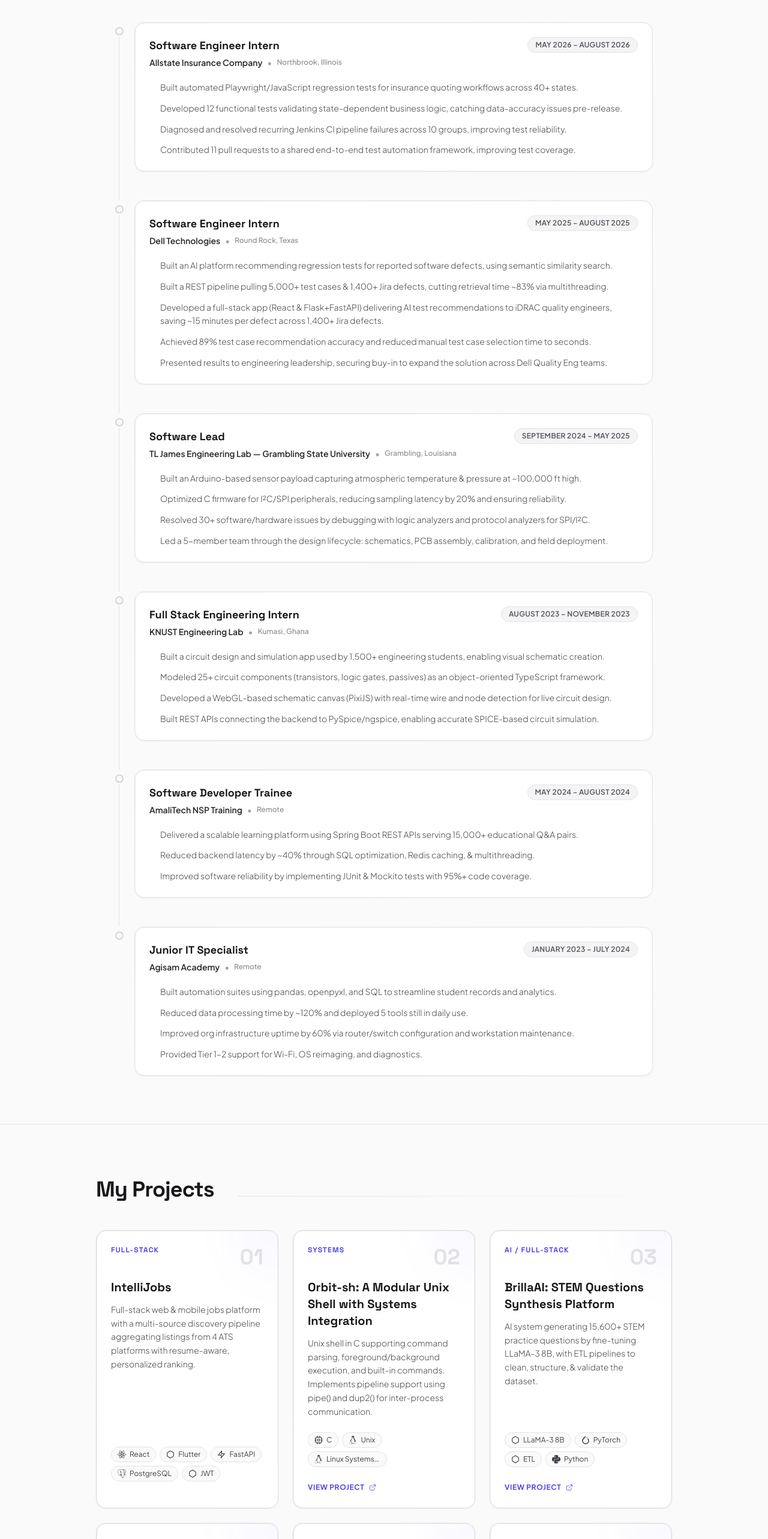
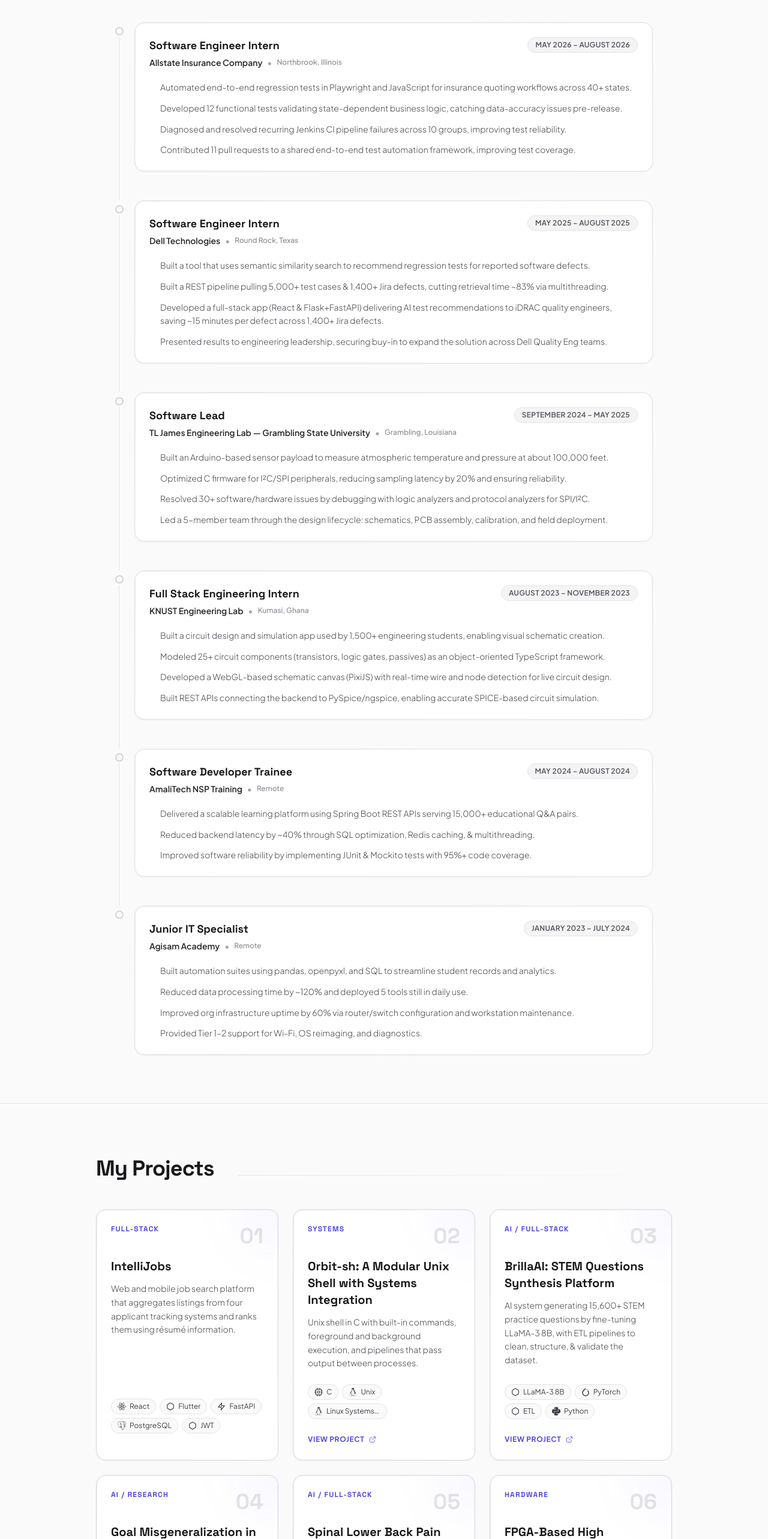
Before and after one commit to henryagyare/henry-portfolio, a React (Vite) app: page / in a window 1280 px wide. Shown: the part 1620-4186 px from the top of the page at 60% size. Built offline with nearby package versions, Linux system fonts and the light colour scheme; no server answers.

Commit message:
Clarify internship and project descriptions

```diff
--- a/src/content.js
+++ b/src/content.js
@@ -82,7 +82,7 @@ export const experience = [
     dates: "May 2026 – August 2026",
     location: "Northbrook, Illinois",
     bullets: [
-      "Built automated Playwright/JavaScript regression tests for insurance quoting workflows across 40+ states.",
+      "Automated end-to-end regression tests in Playwright and JavaScript for insurance quoting workflows across 40+ states.",
       "Developed 12 functional tests validating state-dependent business logic, catching data-accuracy issues pre-release.",
       "Diagnosed and resolved recurring Jenkins CI pipeline failures across 10 groups, improving test reliability.",
       "Contributed 11 pull requests to a shared end-to-end test automation framework, improving test coverage.",
@@ -94,10 +94,9 @@ export const experience = [
     dates: "May 2025 – August 2025",
     location: "Round Rock, Texas",
     bullets: [
-      "Built an AI platform recommending regression tests for reported software defects, using semantic similarity search.",
+      "Built a tool that uses semantic similarity search to recommend regression tests for reported software defects.",
       "Built a REST pipeline pulling 5,000+ test cases & 1,400+ Jira defects, cutting retrieval time ~83% via multithreading.",
       "Developed a full-stack app (React & Flask+FastAPI) delivering AI test recommendations to iDRAC quality engineers, saving ~15 minutes per defect across 1,400+ Jira defects.",
-      "Achieved 89% test case recommendation accuracy and reduced manual test case selection time to seconds.",
       "Presented results to engineering leadership, securing buy-in to expand the solution across Dell Quality Eng teams.",
     ],
   },
@@ -107,7 +106,7 @@ export const experience = [
     dates: "September 2024 – May 2025",
     location: "Grambling, Louisiana",
     bullets: [
-      "Built an Arduino-based sensor payload capturing atmospheric temperature & pressure at ~100,000 ft high.",
+      "Built an Arduino-based sensor payload to measure atmospheric temperature and pressure at about 100,000 feet.",
       "Optimized C firmware for I²C/SPI peripherals, reducing sampling latency by 20% and ensuring reliability.",
       "Resolved 30+ software/hardware issues by debugging with logic analyzers and protocol analyzers for SPI/I²C.",
       "Led a 5-member team through the design lifecycle: schematics, PCB assembly, calibration, and field deployment.",
@@ -159,7 +158,7 @@ export const projects = [
   {
     title: "IntelliJobs",
     blurb:
-      "Full-stack web & mobile jobs platform with a multi-source discovery pipeline aggregating listings from 4 ATS platforms with resume-aware, personalized ranking.",
+      "Web and mobile job search platform that aggregates listings from four applicant tracking systems and ranks them using résumé information.",
     stack: ["React", "Flutter", "FastAPI", "PostgreSQL", "JWT"],
     badge: "Full-Stack",
     bullets: [
@@ -172,7 +171,7 @@ export const projects = [
   {
     title: "Orbit-sh: A Modular Unix Shell with Systems Integration",
     blurb:
-      "Unix shell in C supporting command parsing, foreground/background execution, and built-in commands. Implements pipeline support using pipe() and dup2() for inter-process communication.",
+      "Unix shell in C with built-in commands, foreground and background execution, and pipelines that pass output between processes.",
     stack: ["C", "Unix", "Linux Systems Programming"],
     href: "https://github.com/henryagyare/orbit-sh",
     badge: "Systems",
```
